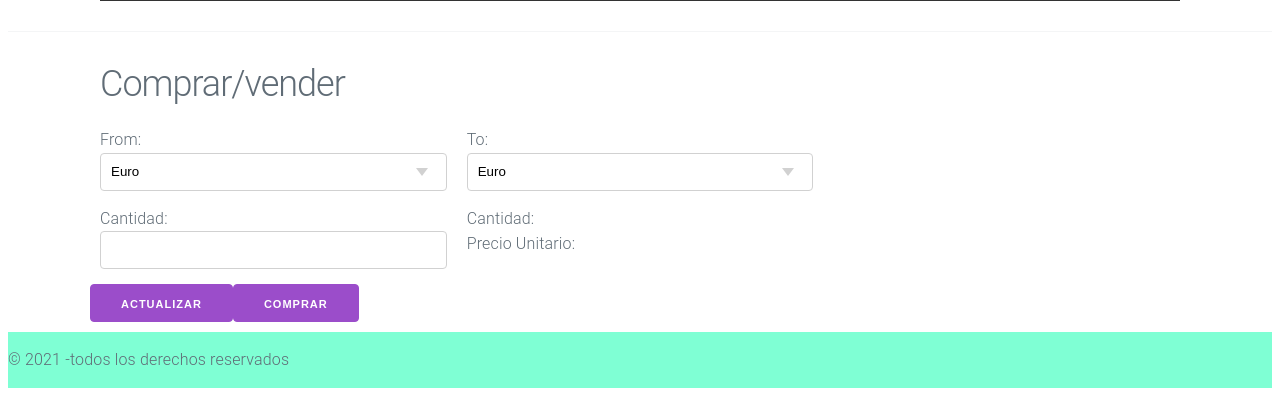
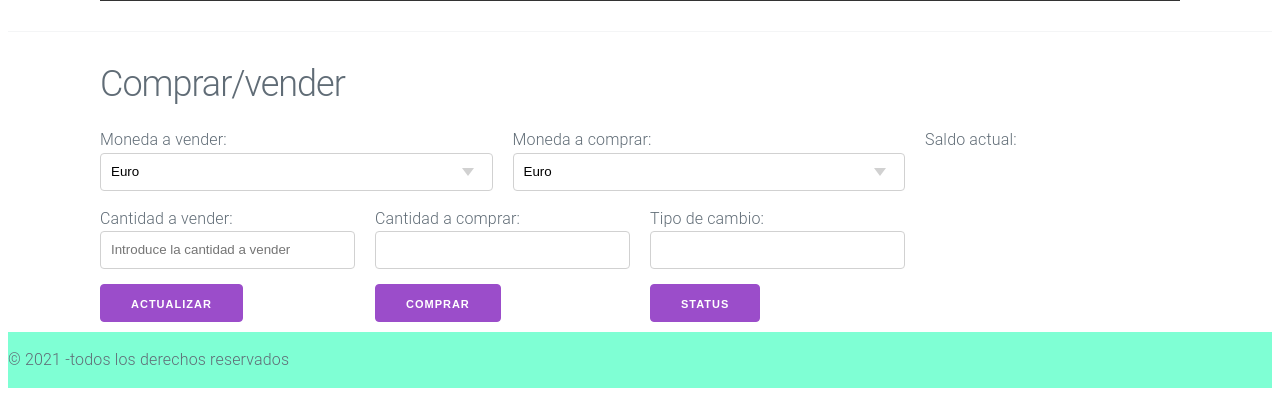
Before and after one commit to rudyhostyn/proyecto, a Flask app: page / in a window 1280 px wide. Shown: the part 404-800 px from the top of the page. Run offline with Flask 2, Linux system fonts and the light colour scheme; data that the repository does not hold is empty.

Commit message:
casi status

```diff
--- a/myCripto/static/css/styles.css
+++ b/myCripto/static/css/styles.css
@@ -16,3 +16,25 @@ header {
     background-color: aquamarine;
     font-size: 3em;
 }
+#cantidadTo {
+    -webkit-appearance: none;
+    background-color: transparent;
+    border: 0.1rem solid #d1d1d1;
+    border-radius: .4rem;
+    box-shadow: none;
+    box-sizing: inherit;
+    height: 3.8rem;
+    padding: .6rem 1.0rem .7rem;
+    width: 100%;
+}
+#exchangeRate{
+    -webkit-appearance: none;
+    background-color: transparent;
+    border: 0.1rem solid #d1d1d1;
+    border-radius: .4rem;
+    box-shadow: none;
+    box-sizing: inherit;
+    height: 3.8rem;
+    padding: .6rem 1.0rem .7rem;
+    width: 100%;
+}
--- a/myCripto/static/js/apicode.js
+++ b/myCripto/static/js/apicode.js
@@ -1,7 +1,9 @@
-var datoValor = document.querySelector("#datoValor")
-datoValor.classList.add("row")
+/*var datoValor = document.querySelector("#datoValor")
+datoValor.classList.add("row")*/
 
 function gestionaRespuestaAsincrona(){
+    console.log(valorActualMonedas);
+
     if (this.readyState === 4 && this.status === 200) {
         console.log(this.responseText)
 
@@ -15,9 +17,6 @@ valor = `rdo.quote.${divisa2}.price`
 var tipoCambio = eval(valor)
 var cantidadFrom = document.querySelector("#cantidadFrom").value
 var cantidadTo = document.querySelector("#cantidadTo")
-        /*resultadoCambio = document.createElement("p")
-        resultadoCambio.setAttribute("id", "cantidadComprar")
-        cantidadTo.appendChild(resultadoCambio)*/
         cantidadTo.innerHTML = tipoCambio * cantidadFrom
 var exchangeRate = document.querySelector("#exchangeRate")
         cambio = document.createElement("p")
@@ -32,6 +31,7 @@ document.querySelector("#actualizaValor")
     .addEventListener("click", () => {
         const monedaFrom = document.querySelector("#monedaFrom").value
         const monedaTo = document.querySelector("#monedaTo").value
-        xhr.open('GET', `https://pro-api.coinmarketcap.com/v1/tools/price-conversion?amount=1&symbol=${monedaFrom}&convert=${monedaTo}&CMC_PRO_API_KEY=6ba44227-d5e7-47c9-8d3f-2148e0dcbeb9`, true)
-        xhr.send()
-    })
+        xhr.open('GET', `https://pro-api.coinmarketcap.com/v1/tools/price-conversion?amount=1&symbol=${monedaFrom}&convert=${monedaTo}&CMC_PRO_API_KEY=0b92c0c3-80c0-40a5-8611-295434c86c96`, true)
+        /*xhr.open('GET', `https://sandbox-api.coinmarketcap.com/v1/tools/price-conversion?amount=1&symbol=${monedaFrom}&convert=${monedaTo}&CMC_PRO_API_KEY=b54bcf4d-1bca-4e8e-9a24-22ff2c3d462c`, true)*/
+        xhr.send();
+            })
--- a/myCripto/static/js/home.js
+++ b/myCripto/static/js/home.js
@@ -1,5 +1,5 @@
-/* dia 22 3:25:00*/
-const descMonedas = {
+
+/*const descMonedas = {
     EUR: 'Euro',
     BTC: 'Bitcoin',
     ETH: 'Ethereum',
@@ -12,9 +12,56 @@ const descMonedas = {
     BSV: 'Bitcoin SV',
     XLM: 'Stellar',
     ADA: 'Cardano',
-    TRX: 'Tron',
+    TRX: 'TRON',
 }
+*/
+const descMonedas = {
+    EUR: 'Euro',
+    BTC: 'Bitcoin',
 
+}
+var descMonedas3 = {}
+function sacaUnicos(){
+    var listaMonedasCod = Object.keys(descMonedas2)
+    var listaMonedasVal = Object.values(descMonedas2)
+    for (var i = 0; i < listaMonedasCod.length; i++) {
+        codMoneda = listaMonedasCod[i]
+        codMonedaVal = listaMonedasVal[i]
+        var tt = document.getElementsByClassName(`v_${codMoneda}`)
+        if (tt.length > 0){
+            /*descMonedas3[codMoneda] = codMonedaVal   */
+            descMonedas3 = localStorage.setItem(codMoneda, codMonedaVal);
+        }
+    }
+console.log(descMonedas3)
+}
+/*Local storage:  https://rolandocaldas.com/html5/localstorage-en-html5 */
+
+var status = 0
+function sacaValorUnico(){
+    var listaMonedasCod = Object.keys(descMonedas2)
+    var listaMonedasVal = Object.values(descMonedas2)
+    for (var i = 0; i < listaMonedasCod.length; i++) {
+        codMoneda = listaMonedasCod[i]
+        codMonedaVal = listaMonedasVal[i]
+        var tt = document.getElementsByClassName(`v_${codMoneda}`)
+        if (tt.length > 0){
+        cantidadMonedas = `document.querySelector('.c_${codMoneda}').innerHTML`
+        Cantidadmonedas = eval(cantidadMonedas)
+        valorMonedaStr = valorActualMonedas[codMonedaVal]
+        valorMonedaFlt = parseFloat(valorMonedaStr)
+        console.log("codMoneda: " + codMoneda)
+        console.log("Cantidadmonedas: " + Cantidadmonedas)
+        console.log("cantidadMonedas: " + cantidadMonedas)
+        console.log("codMonedaVal: " + codMonedaVal)
+        console.log("valorMonedaStr: " + valorMonedaStr)
+        console.log("valorMonedaFlt: " + valorMonedaFlt)
+        status = parseFloat(status) + parseFloat(valorMonedaFlt) * parseFloat(Cantidadmonedas)
+
+
+        }
+    }
+}
 const xhr2 = new XMLHttpRequest()
 
 function muestraMovimientos() {
@@ -46,6 +93,7 @@ function muestraMovimientos() {
 
     }
 }
+var unicos =[]
 function muestraSaldoMonedas(){
 
     if (this.readyState === 4 && this.status === 200) {
@@ -55,6 +103,7 @@ function muestraSaldoMonedas(){
             alert("Se ha producido un error en la consulta de movimientos")
             return
         }
+        /* Calculamos las monedas que tienen saldo -> unicos */
         const distinto = (valor, indice, self) => {
             return self.indexOf(valor) === indice;
         }
@@ -71,6 +120,7 @@ function muestraSaldoMonedas(){
         var unicos = unique.filter(distinto)
 
 
+        /* Campo lista desplegable: solo aparecen valores que tengan saldo y siempre euro */
         for (let i = 0; i < unicos.length; i++){
             const filas = document.createElement("option")
             filas.setAttribute("value", unicos[i])
@@ -79,13 +129,14 @@ function muestraSaldoMonedas(){
             monedasStock = document.querySelector("#monedaFrom")
             monedasStock.appendChild(filas)
         }
+        /* Tabla que muestra las monedas que tienen saldo y su saldo */
         aaa=document.querySelector("#situacionMonedas")
         for (let i = 0; i < resp1.movimientos.length; i++){
             const movimiento = resp1.movimientos[i]
             if (movimiento.monedaSaldo !== 0.0) {
             const fila = document.createElement("tr")
             const monedaCod =`
-                <td>${movimiento.monedaCodigo ? descMonedas[movimiento.monedaCodigo] : ""}</td>
+                <td class ="v_${movimiento.monedaCodigo}">${movimiento.monedaCodigo ? descMonedas[movimiento.monedaCodigo] : ""}</td>
                 <td class ="c_${movimiento.monedaCodigo}">${movimiento.monedaSaldo}</td>
             `
             fila.innerHTML = monedaCod
@@ -94,7 +145,10 @@ function muestraSaldoMonedas(){
         }
     }
     llamaApiMovimientos();
-}
+    sacaValorMonedas();
+    sacaUnicos();
+    console.log(valorActualMonedas);
+    }
 function capturaFormMovimiento() {
     var today = new Date();
     var date = today.getFullYear()+'-'+(today.getMonth()+1)+'-'+today.getDate();
@@ -116,6 +170,16 @@ function borrado(){
     window.location.reload()
 }
 function verifica(){
+    /* control de no vender y comprar la misma moneda */
+
+    var monedaAvender = document.querySelector("#monedaFrom").value
+    var monedaAcomprar = document.querySelector("#monedaTo").value
+    if (monedaAcomprar === monedaAvender) {
+        alert("La moneda a comprar y a vender no pueden ser las mismas")
+        borrado()
+    }
+
+    /* Control de no vender mas de lo que tenemos excepto el Euro*/
     var cantidadAVender = document.querySelector("#cantidadFrom").value
     if (document.querySelector("#situacionMonedas").innerHTML.length === 0) {
         var cantidadMaximaVenta = cantidadAVender+1
@@ -160,9 +224,13 @@ function llamaApiMovimientos() {
     xhr2.onload = muestraMovimientos
     xhr2.send()
 }
+
+
 window.onload = function() {
     actualizaSaldoMonedas();
     document.querySelector("#grabaValor")
         .addEventListener("click", verifica)
+    document.querySelector("#status")
+        .addEventListener("click", sacaValorUnico)
 
 }
--- /dev/null
+++ b/myCripto/static/js/status.js
@@ -0,0 +1,42 @@
+/*const descMonedas2 = {
+    EUR: 'Euro',
+    BTC: 'Bitcoin',
+    ETH: 'Ethereum',
+    XRP: 'XRP',
+    LTC: 'Debian',
+    BCH: 'Bitcoin Cash',
+    BNB: 'Binance Coin',
+    USDT: 'Tether',
+    EOS: 'EOS',
+    BSV: 'Bitcoin SV',
+    XLM: 'Stellar',
+    ADA: 'Cardano',
+    TRX: 'TRON',
+}*/
+const descMonedas2 = {
+    EUR: 'Euro',
+    BTC: 'Bitcoin',
+}
+alert(localStorage.length);
+var index = Object.keys(descMonedas3)
+var valorActualMonedas ={}
+
+function sacaValorMonedas(){
+    for (var i = 0; i < index.length; i++) {
+        var url = `https://pro-api.coinmarketcap.com/v1/tools/price-conversion?amount=1&symbol=${index[i]}&convert=EUR&CMC_PRO_API_KEY=0b92c0c3-80c0-40a5-8611-295434c86c96`
+        /* var url = `https://sandbox-api.coinmarketcap.com/v1/tools/price-conversion?amount=1&symbol=${index[i]}&convert=EUR&CMC_PRO_API_KEY=b54bcf4d-1bca-4e8e-9a24-22ff2c3d462c`*/
+        let request = new XMLHttpRequest();
+        request.open("GET", url);
+        request.onreadystatechange = function() {
+            if(request.readyState === XMLHttpRequest.DONE && request.status === 200) {
+                var data = JSON.parse(request.responseText);
+                divisa2 = Object.keys(data.data.quote)[0]
+                valor = `data.data.quote.${divisa2}.price`
+                valorActualMonedas[data.data.name] = eval(valor)
+            }
+        }
+        request.send();
+    }
+}
+
+    /*https://stackoverflow.com/questions/46503558/how-to-use-multiple-xmlhttprequest/46503763*/
--- a/myCripto/templates/home.html
+++ b/myCripto/templates/home.html
@@ -8,6 +8,7 @@
     <link rel="stylesheet" href="/static/css/milligram.css">
     <link rel="stylesheet" href="/static/css/styles.css">
     <script src="/static/js/home.js"></script>
+
 </head>
 <body>
     <header>MyCripto</header>
@@ -42,18 +43,17 @@
     </div>
     <div class="container" id="principal">
         <h2>Comprar/vender</h2>
+
         <div class="row">
 
-            <div class="column column-33">
-                From:
-                <select name="monedaFrom" id="monedaFrom" class = "monedaFrom">
-                    <div id="monedasStock"></div>
-                    <div id="#monedaSaldo"></div>
-
-                </select>
+            <div class="column column-75">
+                <div class="row">
+                    <div class="column column-50">
+                        Moneda a vender:
+                        <select name="monedaFrom" id="monedaFrom" class = "monedaFrom"></select>
                     </div>
-            <div class="column column-33">
-                To:
+                    <div class="column column-50">
+                        Moneda a comprar:
                         <select name="monedaTo" id="monedaTo" class = "monedaTo">
                             <option value="EUR" value="1000">Euro</option>
                             <option value="BTC">Bitcoin</option>
@@ -70,31 +70,42 @@
                             <option value="TRX">Tron</option>
                         </select>
                     </div>
+                </div>
+                <div class="row">
                     <div class="column column-33">
-                <div id = "situacionMonedas"></div>
+                        Cantidad a vender:
+                        <input type="text" name="cantidadFrom" id="cantidadFrom" placeholder="Introduce la cantidad a vender">
+                    </div>
+                    <div class="column column-33">
+                        Cantidad a comprar:
+                        <div id="cantidadTo"></div>
+                    </div>
+                    <div class="column column-33">
+                        Tipo de cambio:
+                        <div id="exchangeRate"></div>
                     </div>
                 </div>
                 <div class="row">
                     <div class="column column-33">
-                Cantidad:
-                <input type="text" name="cantidadFrom" id="cantidadFrom">
+                        <button id="actualizaValor">Actualizar</button>
                     </div>
                     <div class="column column-33">
-                Cantidad:
-                <div id="cantidadTo"></div>
-                Precio Unitario:
-                <div id="exchangeRate"></div>
+                        <button id="grabaValor">Comprar</button>
+                        <script src="/static/js/apicode.js"></script>
+                    </div>
+                    <div class="column column-33">
+                        <button id="status">Status</button>
+                        <script src="/static/js/status.js"></script>
                     </div>
                 </div>
-        <div class="row"><div>
             </div>
-                <button id="actualizaValor">Actualizar</button>
-                <button id="grabaValor">Comprar</button>
-                <div id="datoValor"></div>
-                <script src="/static/js/apicode.js"></script>
+            <div class="column column-25">
+                Saldo actual:
+                <div id = "situacionMonedas"></div>
             </div>
+        </div>
+        <!-- Fila de los botones -->
 
-        </div>
 
     </div>
 <footer>&copy 2021 -todos los derechos reservados</footer>
```
Lines whose indentation alone changed are shown as unchanged.
